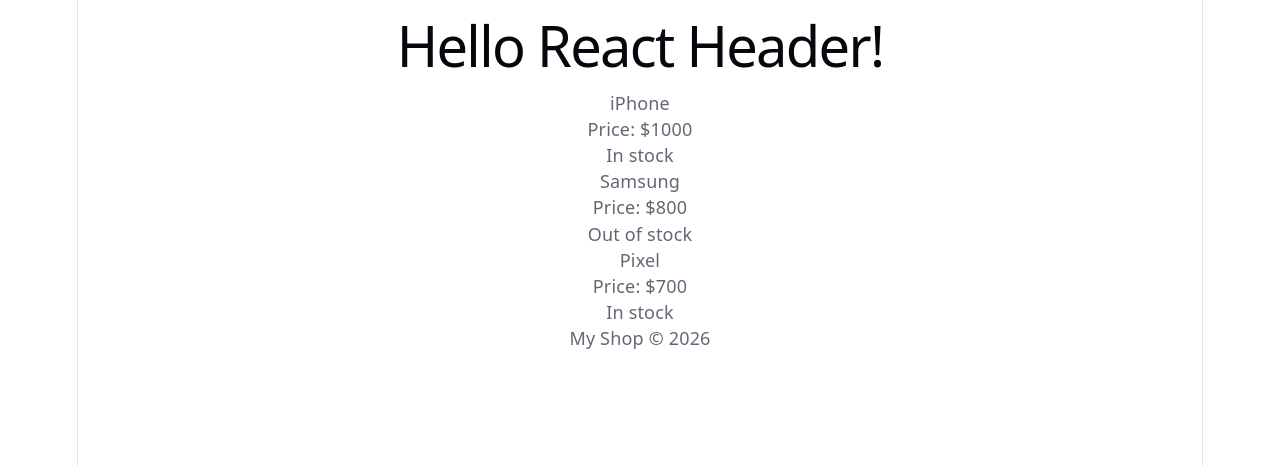
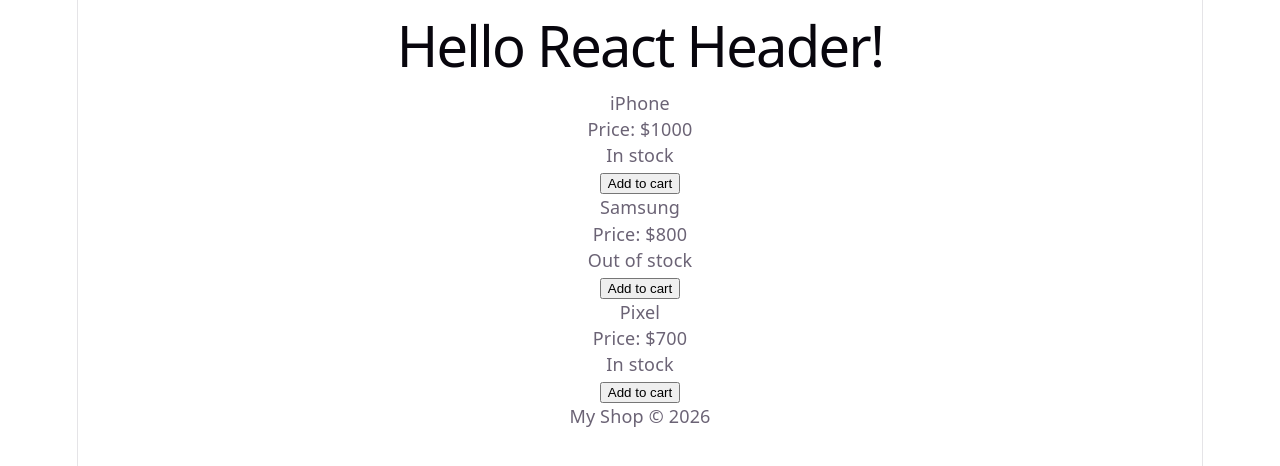
Before and after one commit to VladimerP/MyReactLearn, a React (Vite) app: page / in a window 1280 px wide. Shown: the top 466 px of the page. Built offline with nearby package versions, Linux system fonts and the light colour scheme.

Commit message:
3 useState

```diff
--- a/src/components/Product.tsx
+++ b/src/components/Product.tsx
@@ -1,10 +1,16 @@
+import { useState } from 'react';
+
 interface ProductProps {
     title: string;
     price: number;
     available?: boolean;
 }
 
+
+
 function Product({title, price, available = false}: ProductProps) {
+    const [inCart, setInCart] = useState<boolean>(false);
+    const handleClick = () => {setInCart(!inCart)};
     return (
         <div>
             <p>{title}</p>
@@ -12,6 +18,10 @@
             <p>
                 {available ? 'In stock' : 'Out of stock'}
             </p>
+
+            <button onClick={handleClick}>
+                {inCart ? 'Remove from cart' : 'Add to cart'}
+            </button>
         </div>
     );
 }
```
